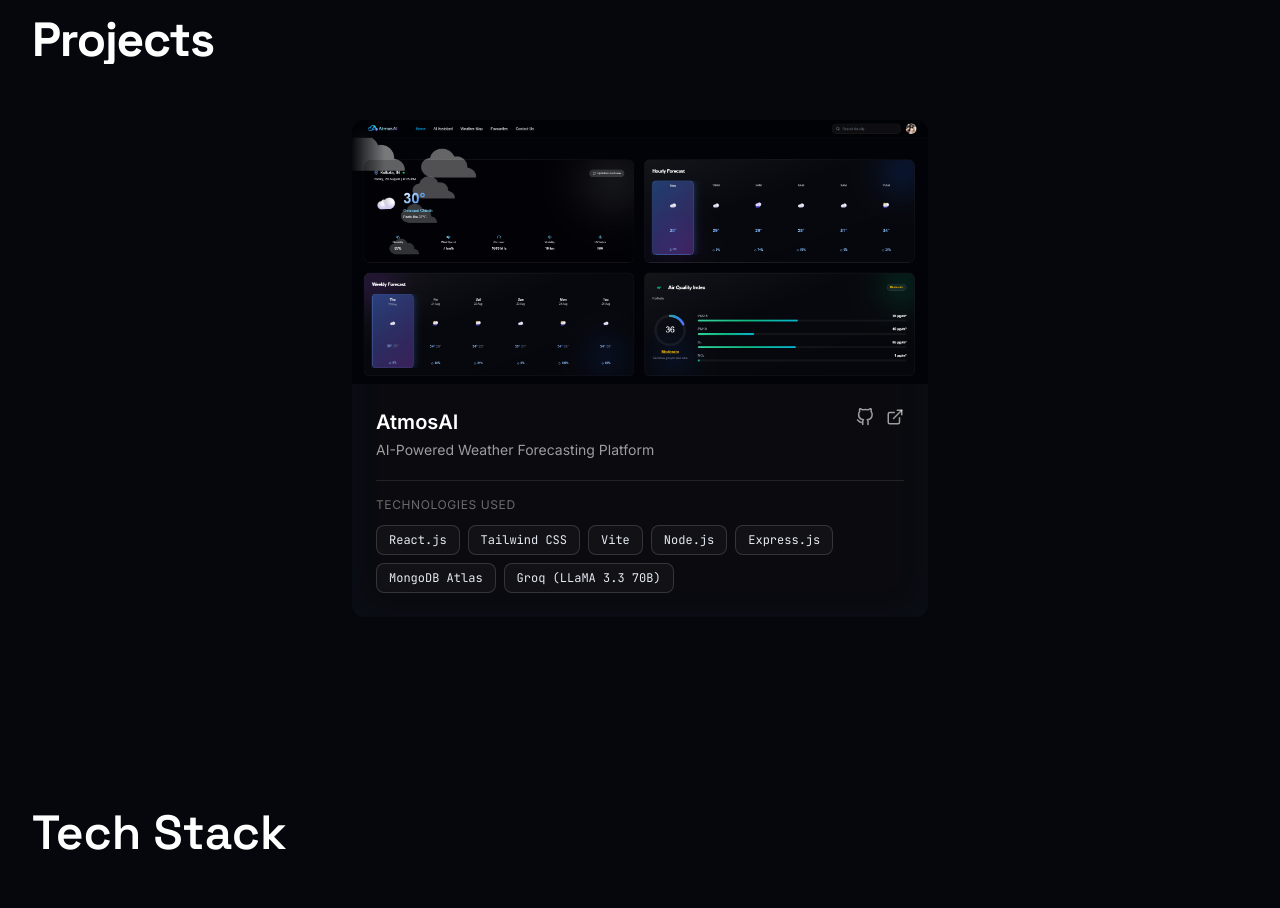
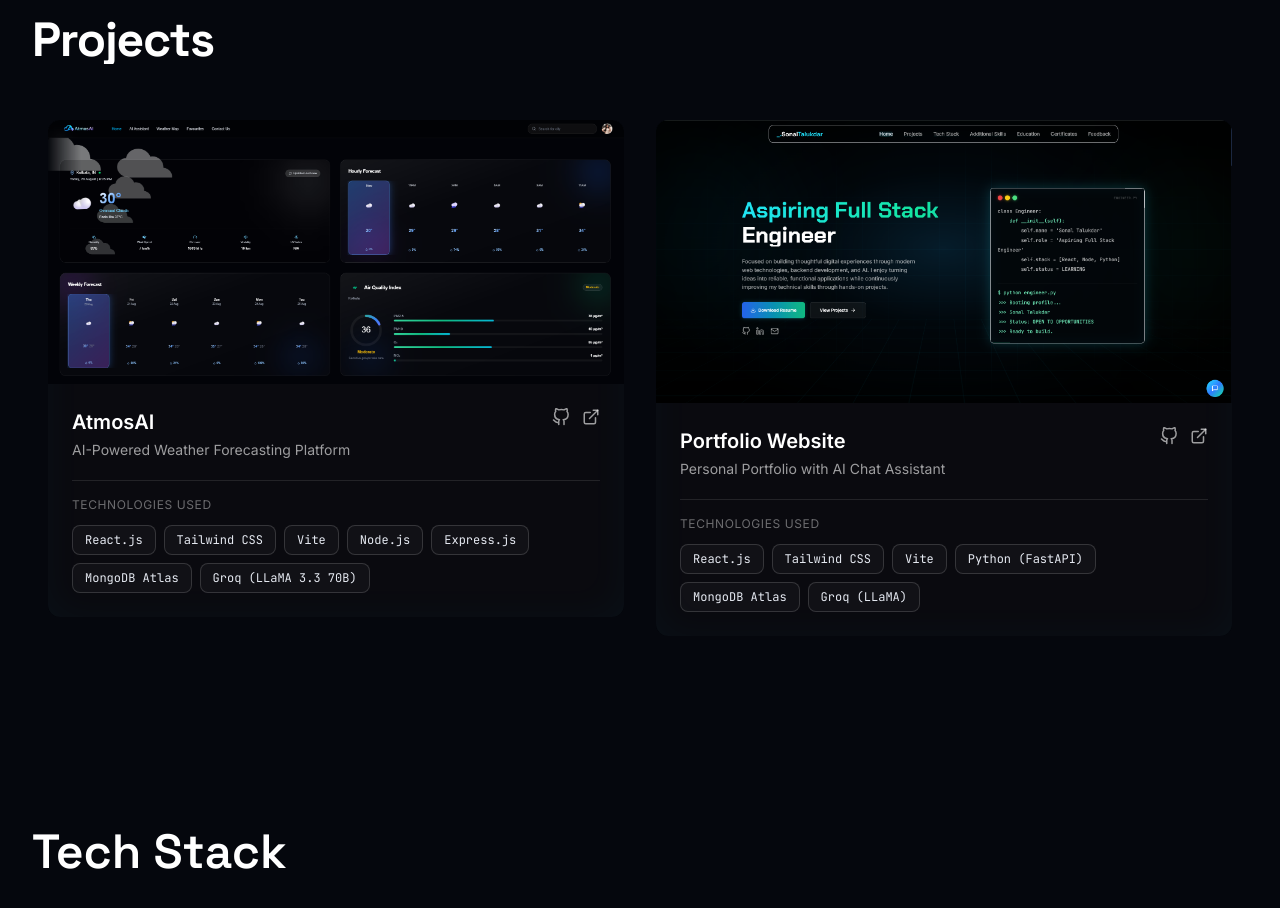
Before and after one commit to Sonaltalukdar/Sonal-Talukdar-Portfolio, a React (Vite) app in the folder frontend/: page / in a window 1280 px wide. Shown: the part 880-1788 px from the top of the page. Built offline with nearby package versions, Linux system fonts and the light colour scheme; no server answers; the HTML template or start-up script is replaced by a standard one.

Commit message:
feat: add portfolio project card, fix per-project image

```diff
--- a/frontend/src/components/Projects.jsx
+++ b/frontend/src/components/Projects.jsx
@@ -46,7 +46,7 @@
         {/* picture slot — full image shown, no cropping, image itself does not scale */}
         <div className="w-full overflow-hidden bg-white/[0.02]">
           <img
-            src="/AtmosAI.png"
+            src={p.image}
             alt={p.title}
             className="h-auto w-full object-contain"
           />
@@ -154,7 +154,7 @@
         Projects
       </h2>
 
-      <div className="mt-10 flex justify-center sm:mt-14">
+      <div className="mt-10 flex flex-wrap justify-center gap-8 sm:mt-14">
         {projects.map((p) => (
           <ProjectCard key={p.title} p={p} />
         ))}
--- a/frontend/src/data/PortfolioData.js
+++ b/frontend/src/data/PortfolioData.js
@@ -6,7 +6,7 @@
   phone: '9330375596',
   linkedin: 'https://www.linkedin.com/in/sonal-talukdar-b0b998391/',
   github: 'https://github.com/Sonaltalukdar',
-  site: 'https://sonaltalukdar.netlify.app',
+  site: 'https://sonal-talukdar-portfolio-frontend.onrender.com/',
   about:
     'Enthusiastic B.Tech CSE student building full-stack, AI-integrated web apps with the MERN stack. Comfortable across React, Node.js, Express, MongoDB and Python, with a growing focus on shipping AI-powered features and secure, scalable products.',
 }
@@ -23,6 +23,7 @@
   {
     title: 'AtmosAI',
     subtitle: 'AI-Powered Weather Forecasting Platform',
+    image: '/AtmosAI.png',
     tech: ['React.js', 'Tailwind CSS', 'Vite', 'Node.js', 'Express.js', 'MongoDB Atlas', 'Groq (LLaMA 3.3 70B)'],
     points: [
       'Full-stack MERN weather platform with real-time forecasts, AQI and interactive maps',
@@ -32,6 +33,20 @@
     ],
     github: 'https://github.com/Sonaltalukdar/AtmosAI',
     live: 'https://atmosai-frontend.onrender.com/home',
+  },
+  {
+    title: 'Portfolio Website',
+    subtitle: 'Personal Portfolio with AI Chat Assistant',
+    image: '/Portfolio.png',
+    tech: ['React.js', 'Tailwind CSS', 'Vite', 'Python (FastAPI)', 'MongoDB Atlas', 'Groq (LLaMA)'],
+    points: [
+      'Full-stack portfolio site with animated, glitch-styled UI and section-based layout',
+      'AI chat assistant that answers visitor questions using Groq-powered LLM',
+      'Feedback form with AI-generated thank-you replies, stored in MongoDB',
+      'Deployed as separate frontend and backend services on Render',
+    ],
+    github: 'https://github.com/Sonaltalukdar/Sonal-Talukdar-Portfolio',
+    live: 'https://sonal-talukdar-portfolio-frontend.onrender.com/',
   },
 ]
 
```
Also changed, not shown: frontend/public/Portfolio.png (added).
